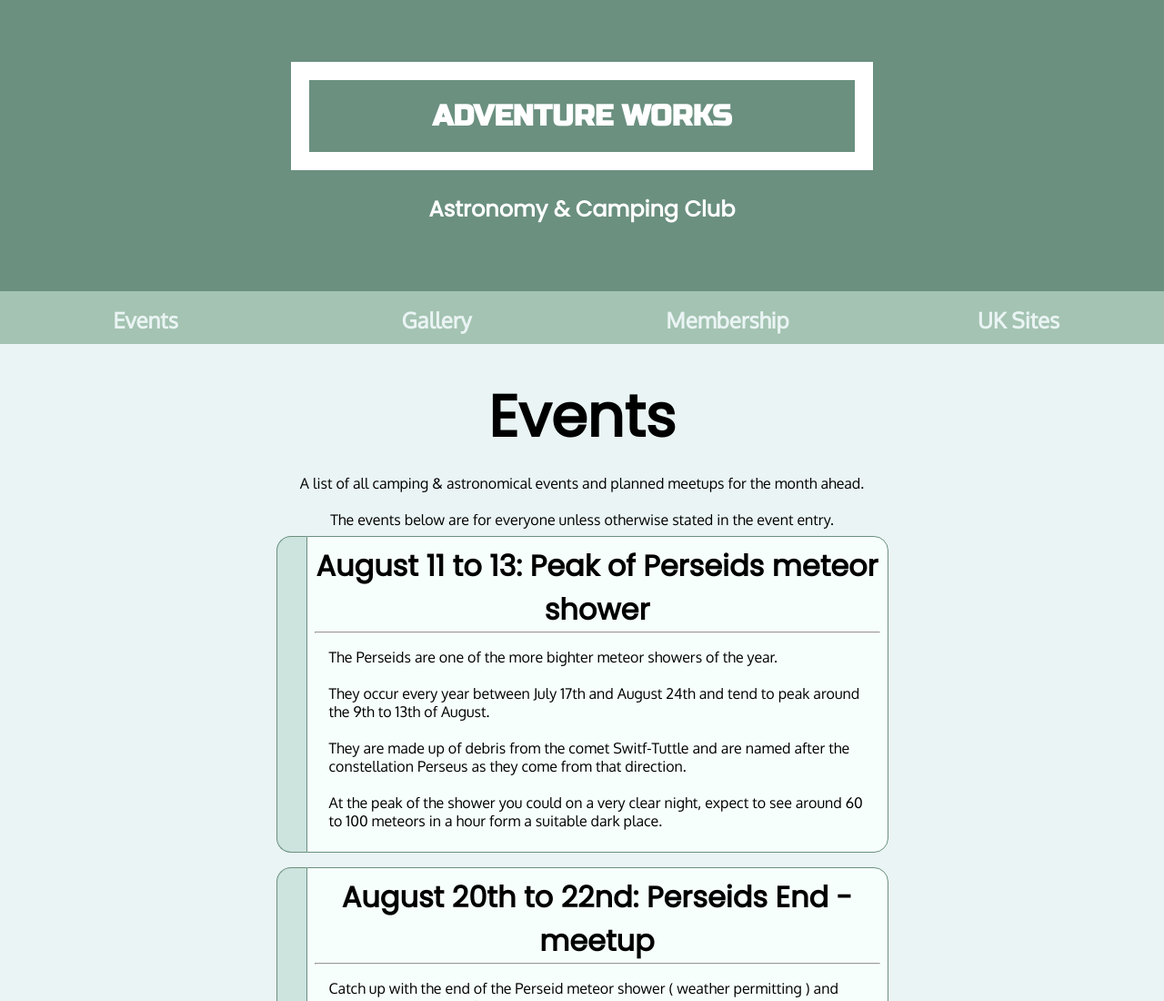
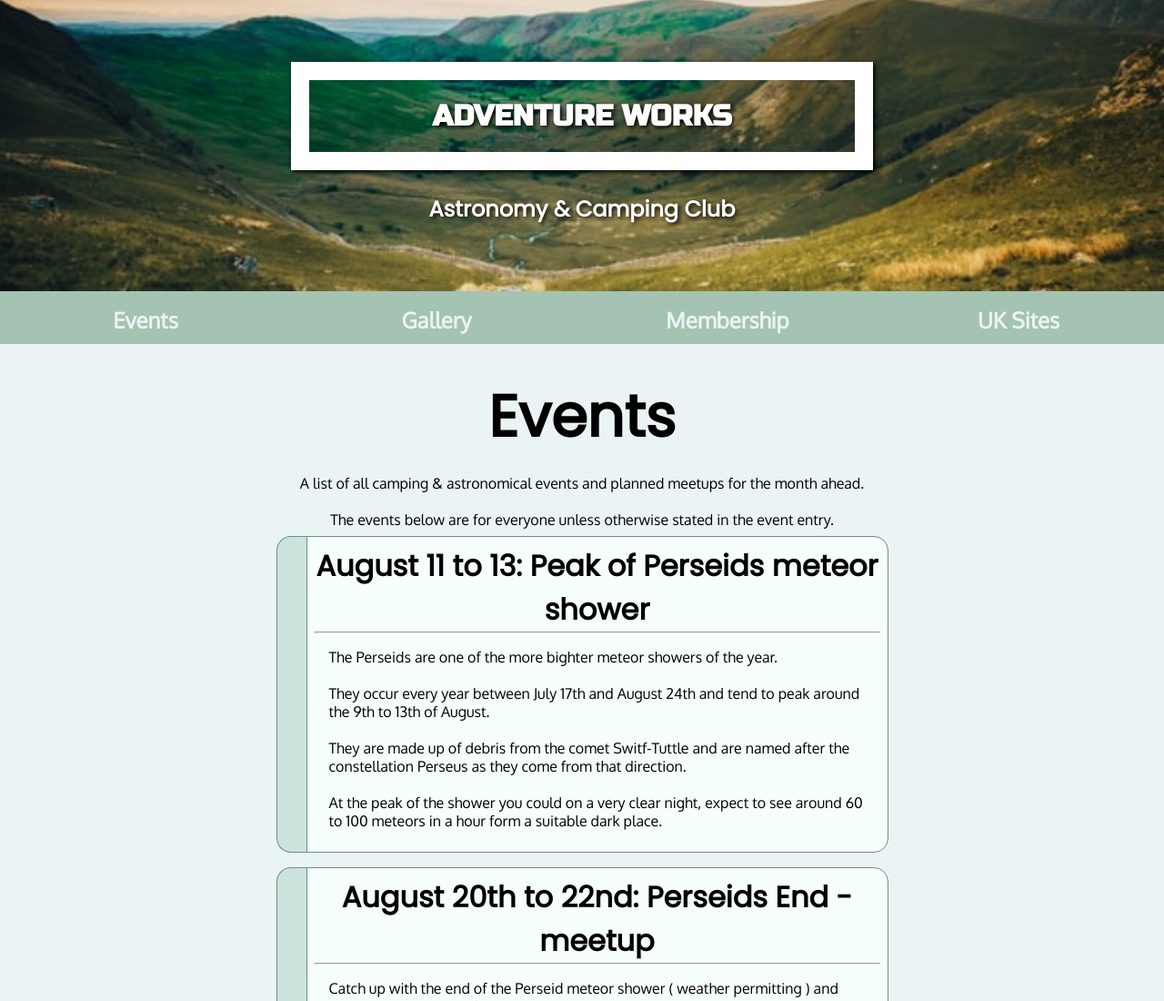
Before and after one commit to alittlebroken/adventureworks, a plain HTML site: page index.html in a window 1280 px wide. Shown: the top 1100 px of the page at 91% size. Drawn offline with Linux system fonts and the light colour scheme.

Commit message:
Update header of page with a background image and some text styling

```diff
--- a/resources/css/styles.css
+++ b/resources/css/styles.css
@@ -37,12 +37,10 @@ h1, h2, h3, h4, h5, h6 {
 
 /* Header Styles */
 header {
-  /*
-  background-image: url('../images/header-bg.jpg');
+  background-image: url('../images/header_bg_004.jpg');
   background-position: left;
   background-repeat: norepeat;
   background-size: cover;
-  */
   height: 20rem;
   background-color: #6B9080;
 }
@@ -55,6 +53,8 @@ header h1 {
   color: white;
   width: 50%;
   font-family: "RussoOne-Regular";
+  text-shadow: 2px 2px 5px black;
+  box-shadow: 2px 2px 5px black;
 }
 
 header h3 {
@@ -62,6 +62,7 @@ header h3 {
   color: white;
   font-size: 1.5rem;
   font-family: "Poppins-Regular";
+  text-shadow: 2px 2px 5px black;
 }
 
 .header-logo {
```
Also changed, not shown: resources/images/header_bg_004.jpg (added).
